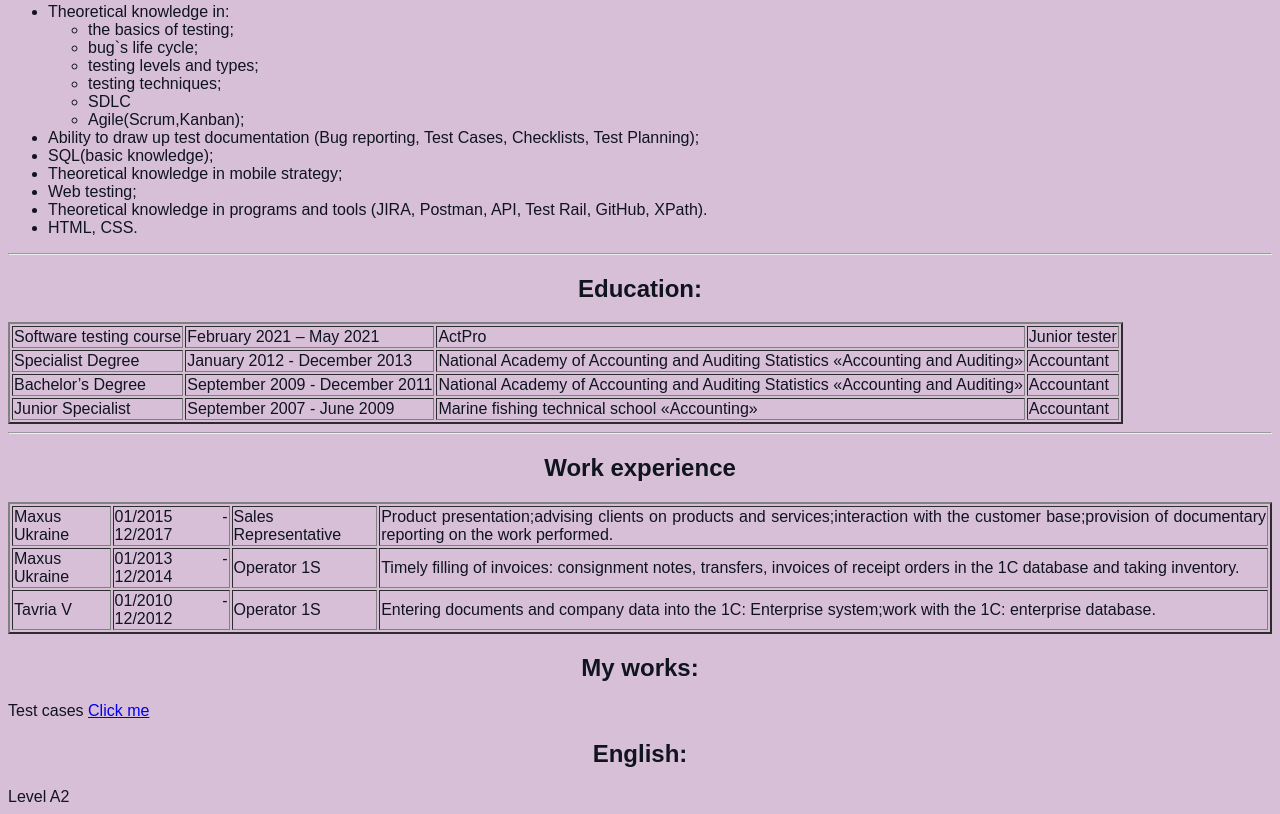
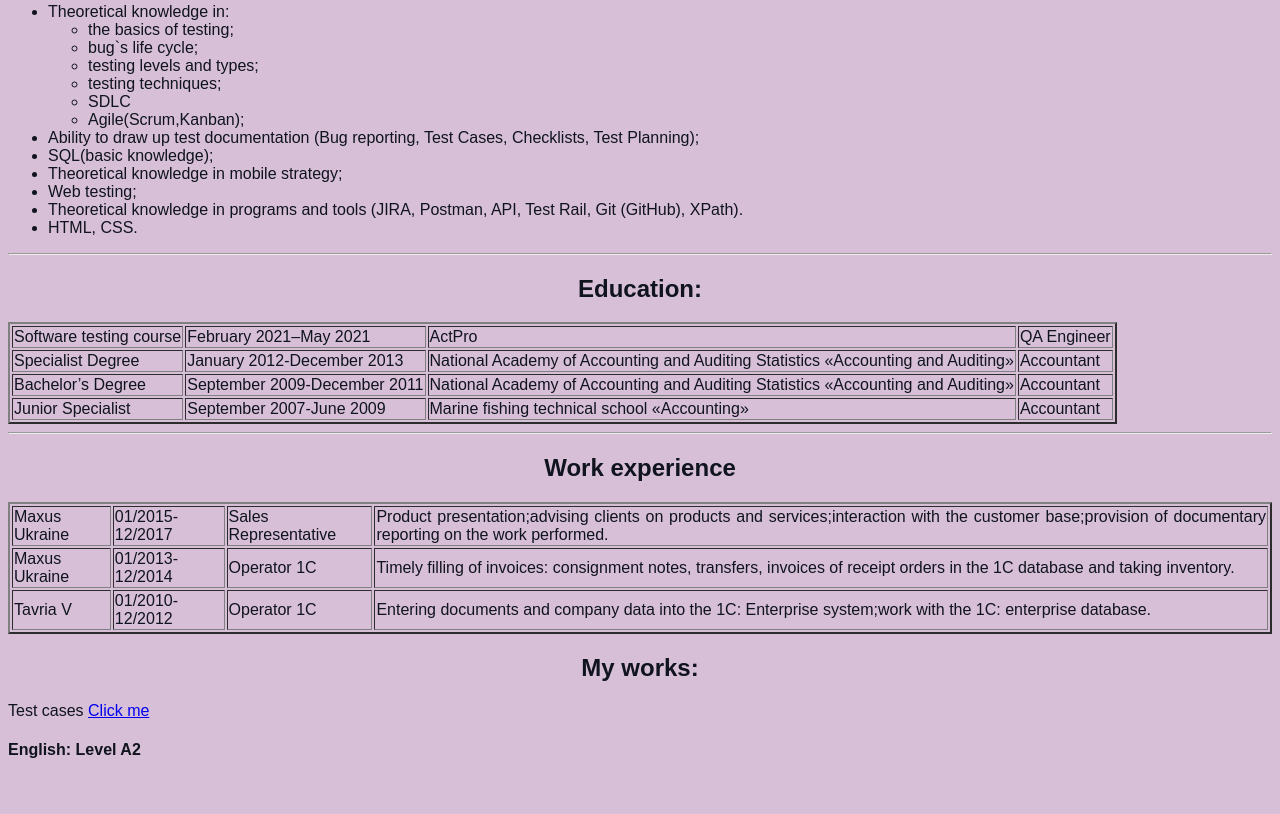
Before and after one commit to DashaZeliapova/Resume, a plain HTML site: page index.html in a window 1280 px wide. Shown: the part 748-1562 px from the top of the page. After the commit the page ends 1529 px from the top, so only its background shows below. Drawn offline with Linux system fonts and the light colour scheme.

Commit message:
Add files via upload

```diff
--- a/index.html
+++ b/index.html
@@ -17,7 +17,7 @@
 
             <h1>ZHELIAPOVA DARIA</h1>
             <div class="name">
-            <p> <h3>Odessa, Ukraine</h3> </p>
+            <p> <h3>Odesa, Ukraine</h3> </p>
                <h4>Mobile:</h4> +380960538082
               <h4>Email:</h4> dariazheliapova@gmail.com
 
@@ -68,7 +68,7 @@
   <li>SQL(basic knowledge);</li>
   <li> Theoretical knowledge in mobile strategy;</li>
   <li> Web testing;</li>
-  <li>Theoretical knowledge in programs and tools (JIRA, Postman, API, Test Rail, GitHub, XPath).</li>
+  <li>Theoretical knowledge in programs and tools (JIRA, Postman, API, Test Rail, Git (GitHub), XPath).</li>
   <li>HTML, CSS. </li>
 </ul>
 
@@ -80,25 +80,25 @@
 
           <tr>
               <td>Software testing course</td>
-              <td>February 2021 – May 2021</td>
+              <td>February 2021–May 2021</td>
               <td>ActPro</td>
-              <td>Junior tester</td>
+              <td>QA Engineer</td>
           </tr>
           <tr>
               <td>Specialist Degree</td>
-              <td>January 2012 - December 2013</td>
+              <td>January 2012-December 2013</td>
               <td>National Academy of Accounting and Auditing Statistics «Accounting and Auditing»</td>
               <td>Accountant</td>
           </tr>
           <tr>
               <td>Bachelor’s Degree </td>
-              <td>September 2009 - December 2011</td>
+              <td>September 2009-December 2011</td>
               <td>National Academy of Accounting and Auditing Statistics «Accounting and Auditing» </td>
               <td>Accountant</td>
           </tr>
           <tr>
               <td>Junior Specialist </td>
-              <td>September 2007 - June 2009</td>
+              <td>September 2007-June 2009</td>
               <td>Marine fishing technical school «Accounting»</td>
               <td>Accountant</td>
           </tr>
@@ -113,21 +113,21 @@
           <tr>
 
               <td> Maxus Ukraine </td>
-              <td> 01/2015 - 12/2017</td>
+              <td> 01/2015-12/2017</td>
               <td> Sales Representative</td>
               <td> Product presentation;advising clients on products and services;interaction with the customer base;provision of documentary reporting on the work performed.</td>
 
           </tr>
           <tr>
               <td> Maxus Ukraine </td>
-              <td> 01/2013 - 12/2014</td>
-              <td> Operator 1S</td>
+              <td> 01/2013-12/2014</td>
+              <td> Operator 1C</td>
               <td> Timely filling of invoices: consignment notes, transfers, invoices of receipt orders in the 1C database and taking inventory.</td>
           </tr>
           <tr>
               <td> Tavria V </td>
-              <td> 01/2010 - 12/2012 </td>
-              <td> Operator 1S </td>
+              <td> 01/2010-12/2012 </td>
+              <td> Operator 1C </td>
               <td> Entering documents and company data into the 1C: Enterprise system;work with the 1C: enterprise database. </td>
           </tr>
 
@@ -135,8 +135,8 @@
       <h2><center>My works:</center></h2>
 	  Test cases    <a href= https://docs.google.com/document/d/19N8YebitALx6USDqp8iEzpvEDFQQycD1PZouLXU975w/edit?usp=sharing>Click me</a>
 
-      <h2><center>English:</center></h2>
-      Level A2
+      <h4>English: Level A2</h4>
+
 
 
 </body>
```
